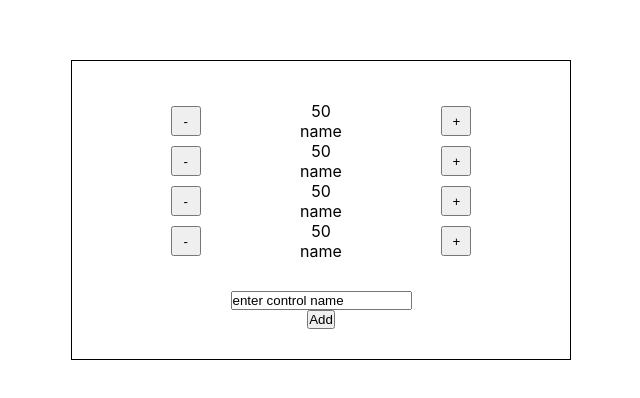
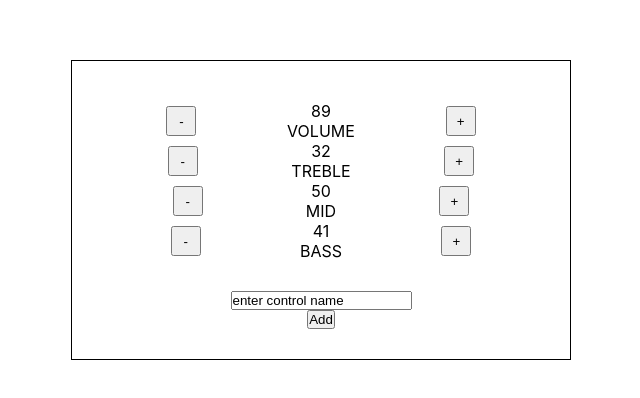
Before and after one commit to sandrbuz/FrontEndTaskG7, a React (Create React App) app: page / in a window 1280 px wide. Shown: the part 190-588 px from the top of the page, without its empty margins (319-959 px from the left). Built offline with nearby package versions, Linux system fonts and the light colour scheme.

Commit message:
added plus/minus handlers, and color red

```diff
--- a/src/App.js
+++ b/src/App.js
@@ -4,18 +4,45 @@ import Controller from './Controller/Controller';
 
 function App() {
 
+  const [state, setState] = useState([
+    { value: 89, name: 'VOLUME', id: 0 },
+    { value: 32, name: 'TREBLE', id: 1 },
+    { value: 50, name: 'MID', id: 2 },
+    { value: 41, name: 'BASS', id: 3 },
+  ]
+  )
+  const handlePlus = (currentId) => {
+    setState(
+      state.map(c => {
+        return {
+          ...c,
+          value: c.id == currentId ? c.value + 1 : c.value
+        }
+      })
+    );
+  }
+  const handleMinus = (currentId) => {
+    setState(
+      state.map(c => {
+        return {
+          ...c,
+          value: c.id == currentId ? c.value - 1 : c.value
+        }
+      })
+    );
+  }
+
+  const Controllers = state.map(controller => <Controller handlePlus={handlePlus} handleMinus={handleMinus} value={controller.value} name={controller.name} key={controller.id} id={controller.id} />);
+  // crypto.randomUUID()
 
   return (
     <div className="App">
       <div className='main'>
         <div className='controllers'>
-          <Controller/>
-          <Controller/>
-          <Controller/>
-          <Controller/>
+          {Controllers}
         </div>
         <form className='form'>
-          <input value="enter control name" />
+          <input onChange={() => { }} value="enter control name" />
           <button>Add</button>
         </form>
       </div>
--- a/src/Controller/Controller.jsx
+++ b/src/Controller/Controller.jsx
@@ -1,15 +1,18 @@
-import React from "react";
+import React, { useEffect, useState } from "react";
 import s from "./Controller.module.css"
 
 const Controller = (props) => {
+
+    const isRed = (props.value > 90 && props.name=="VOLUME");
+
     return (
         <div className={s.controller}>
-            <button className={s.btn}>-</button>
-            <div>
-                <div>50</div>
-                <div>name</div>
+            <button onClick={()=> props.handleMinus(props.id)} className={s.btn}>-</button>
+            <div className={isRed ? s.red : undefined}>
+                <div>{props.value}</div>
+                <div>{props.name}</div>
             </div>
-            <button className={s.btn}>+</button>
+            <button onClick={()=> props.handlePlus(props.id)} className={s.btn}>+</button>
         </div>
     )
 }
--- a/src/Controller/Controller.module.css
+++ b/src/Controller/Controller.module.css
@@ -9,3 +9,7 @@
     width: 30px;
     height: 30px;
 }
+
+.red{
+    color: red
+}
```
